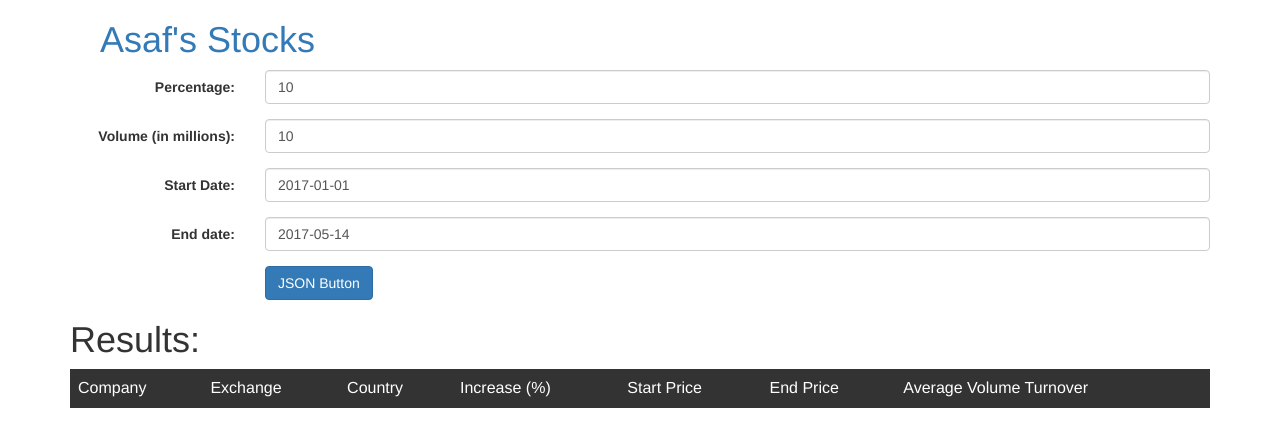
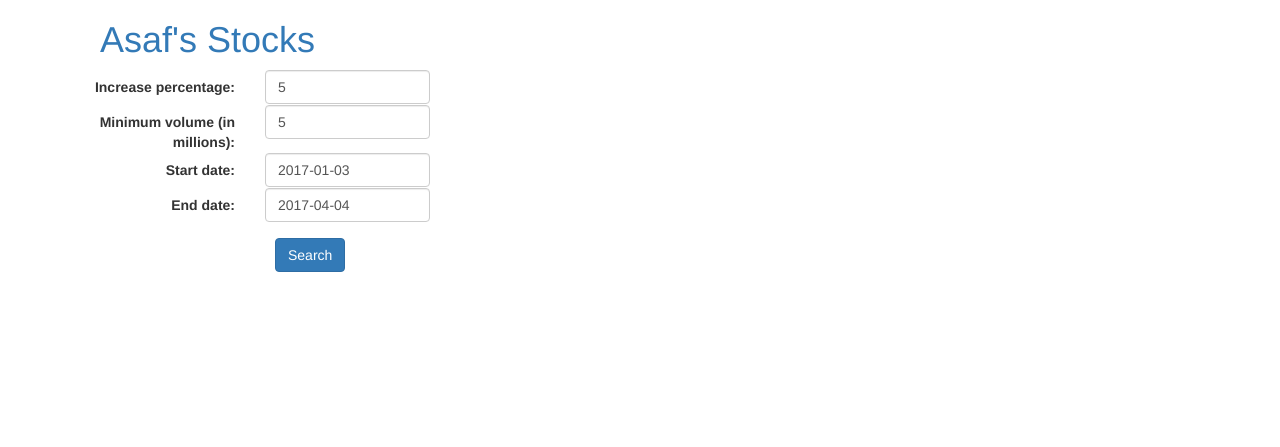
Before and after one commit to MGonen/stock-tracker, a Django app: page / in a window 1280 px wide. Shown: the top 447 px of the page. Run offline with Django 3.2, Linux system fonts and the light colour scheme; some libraries are stand-ins or nearby versions.

Commit message:
Revert to pre-json + Optimization

```diff
--- a/stock_tracker/static/stock_tracker/js/scripts.js
+++ b/stock_tracker/static/stock_tracker/js/scripts.js
@@ -8,13 +8,6 @@ $(function() {
         });
 });
 
-function handleSubmitBtnClick() {
-    const submit_btn = $('#submit-btn');
-    submit_btn.click(function (e) {
-        e.preventDefault();
-        getResults();
-    })
-}
 
 function showDetails() {
     const show_data_btn = $('#show-data-btn');
@@ -45,7 +38,7 @@ $(document).ready(function() {
     $('.spinner-div').hide();
     $('#hide-data-btn').hide();
     $('#details-table').hide();
-    handleSubmitBtnClick();
+    $("#myTable").tablesorter();
     showDetails();
     hideDetails();
     // showSpinner();
--- a/stock_tracker/templates/stock_tracker/main.html
+++ b/stock_tracker/templates/stock_tracker/main.html
@@ -6,51 +6,27 @@
 
 {% block scripts %}
     <script src="{% static 'stock_tracker/js/scripts.js' %}"></script>
-    <script src="{% static 'stock_tracker/js/get_main_data.js' %}"></script>
 {% endblock %}
 
 
 {% block content %}
 
-    <form class="form-horizontal" method="POST" autocomplete="off">{% csrf_token %}
+    <form method="POST" class="form-horizontal">{% csrf_token %}
         <div class="form-group">
-            <label class="control-label col-sm-2" for="percentage">Percentage:</label>
-            <div class="col-sm-10">
-                <input type="text" class="form-control" id="percentage" placeholder="Enter percentage" name="percentage" value="10">
+            {% for field in form %}
+                <div class="fieldWrapper">
+                    <label class="control-label col-sm-2" for="{{ field.auto_id }}">{{ field.label }}:</label>
+                    <div class="col-sm-2">
+                        {{ field }}
                     </div>
+                    <div class="col-sm-4" style="width: 100%"></div>
+                </div>
+            {% endfor %}
         </div>
 
-        <div class="form-group">
-            <label class="control-label col-sm-2" for="volume">Volume (in millions):</label>
-            <div class="col-sm-10">
-                <input type="text" class="form-control" id="volume" placeholder="Enter volume" name="volume" value="10">
-            </div>
-        </div>
-
-        <div class="form-group">
-            <label class="control-label col-sm-2" for="startDate">Start Date:</label>
-            <div class="col-sm-10">
-                <input type="text" class="form-control date_form_input" id="startDate" placeholder="Enter start date" name="startDate" value="2017-01-01">
-            </div>
-        </div>
-
-        <div class="form-group">
-            <label class="control-label col-sm-2" for="endDate">End date:</label>
-            <div class="col-sm-10">
-                <input type="text" class="form-control date_form_input" id="endDate" placeholder="Enter end date" name="endDate" value={{ today }}>
-            </div>
-        </div>
-
-{#        <div class="form-group">#}
-{#            <div class="col-sm-offset-2 col-sm-10">#}
-{#                <button id="post-btn" class="btn btn-default">Post Button</button>#}
-{#            </div>#}
-{#        </div>#}
-
-        <div class="form-group">
-            <div class="col-sm-offset-2 col-sm-10">
-                <button id="submit-btn" class="btn btn-primary">JSON Button</button>
-            </div>
+        <div class="col-sm-2"></div>
+        <div class="col-sm-6">
+            <button id="search-btn" name="submit" class="save btn btn-primary">Search</button>
         </div>
     </form>
 
@@ -59,10 +35,12 @@
     </div>
 
 
+    {% if results %}
         <h1>Results:</h1>
         <table class="table table-striped tablesorter" id="myTable">
             <thead>
                 <tr>
+{#                    <td><a href="{% url '' %}">Company name</a></td>#}
                     <td>Company</td>
                     <td>Exchange</td>
                     <td>Country</td>
@@ -73,8 +51,18 @@
                 </tr>
             </thead>
             <tbody>
-
+                {% for result in results %}
+                    <tr>
+                        <td><a href={% url 'results_details' start_date=form.start_date.value symbol=result.symbol end_date=form.end_date.value %}>{{ result.symbol }}</a></td>
+                        <td>{{ result.exchange }}</td>
+                        <td>{{ result.country }}</td>
+                        <td>{{ result.increase }}%</td>
+                        <td>{{ result.start_price }}</td>
+                        <td>{{ result.end_price }}</td>
+                        <td>{{ result.volume|intcomma }}</td>
+                    </tr>
+                {% endfor %}
             </tbody>
         </table>
-
+    {% endif %}
 {% endblock %}
--- a/stock_tracker/urls.py
+++ b/stock_tracker/urls.py
@@ -6,5 +6,6 @@ import views
 urlpatterns = (
     url(r'^$', views.Main.as_view(), name='main'),
     url(r'^results/(?P<symbol>[\w\.-]+)/(?P<start_date>\d{4}-\d{2}-\d{2})/(?P<end_date>\d{4}-\d{2}-\d{2})/$', views.results_details, name='results_details'),
-    url(r'^get-search-results/$', views.get_search_results, name='get_search_results'),
+    # url(r'^results/(?P<start_date>\d{4}-\d{2}-\d{2})/$', views.results_details_date, name='results_details'),
+    # url(r'^results/(?P<symbol>[\w\.]+)/(?P<start_date>\d{4}-\d{2}-\d{2})/$', views.results_details_symbol_date, name='result_details_symbol')
 )
--- a/stock_tracker/views.py
+++ b/stock_tracker/views.py
@@ -5,7 +5,7 @@ from django.shortcuts import render, redirect
 from django.views.generic import View
 from django.utils.dateparse import parse_date
 from django.urls import reverse
-from django.views.decorators.csrf import csrf_exempt
+from django.db.models import Q
 
 from jsonview.decorators import json_view
 import datetime
@@ -22,57 +22,89 @@ class Main(View):
     template_name = 'stock_tracker/main.html'
 
 
-    def get_results(self, post_request):
-        percentage = post_request.get('percentage')
-        volume = post_request.get('volume')
-        start_date = post_request.get('startDate')
-        end_date = post_request.get('endDate')
+    def get_results_alt(self, form):
+        percentage = float(form['increase_percentage'].value())
+        volume = float(form['minimum_volume'].value()) * 1000000
+        start_date = form['start_date'].value()
+        end_date = form['end_date'].value()
 
-        print '\n', percentage, volume, start_date, end_date, '\n'
+        filtered_stocks = Stock.objects.filter(Q(date=start_date) | Q(date=end_date)).order_by('company', 'date')
+        # print 'filtered stocks:', len(filtered_stocks)
 
         results = []
-        start_time = datetime.datetime.now().replace(microsecond=0)
-        chunks = 278
-        for i in range(chunks):
-            start_index = i* 100
-            end_index = (i+1) * 100
-            results += GetResults.main(percentage, volume, start_date, end_date, start_index, end_index)
-        end_time = datetime.datetime.now().replace(microsecond=0)
-        print 'total time: %s seconds' % (end_time - start_time)
+
+        for i in range(len(filtered_stocks)-1):
+            # print '%s/%s' % (i, len(filtered_stocks))
+            if filtered_stocks[i].company != filtered_stocks[i+1].company:
+                continue
+
+            else:
+                start_date_stock = filtered_stocks[i]
+                end_date_stock = filtered_stocks[i + 1]
+
+            if not start_date_stock or not end_date_stock:
+                # print 'Missing one of the dates'
+                continue
+
+            if start_date_stock.price == 0:
+                increase_percentage = 0
+            else:
+                increase_percentage = round(100*(end_date_stock.price - start_date_stock.price)/start_date_stock.price,2)
+
+            if abs(increase_percentage) <= percentage:
+                # print 'Price difference not big enough:', abs(increase_percentage), required_increase_percentage, abs(increase_percentage) < required_increase_percentage
+                continue
+
+
+            if start_date_stock.volume * start_date_stock.price < volume or end_date_stock.volume * end_date_stock.price < volume:
+                # print 'Turn over not big enough',
+                continue
+
+            results.append({
+                'symbol': start_date_stock.company.symbol,
+                'exchange': end_date_stock.company.exchange,
+                'country': end_date_stock.company.country,
+                'increase': increase_percentage,
+                'start_price':start_date_stock.price,
+                'end_price': end_date_stock.price,
+                'volume': end_date_stock.volume * end_date_stock.price
+            })
+
+            # print 'result added', start_date_stock.company
+
 
         return results
 
+    def get_results(self, form):
+        print 'GETTING RESULTS'
+        start_time = datetime.datetime.now().replace(microsecond=0)
+        results = []
 
-    def get(self, request):
-        today = datetime.datetime.today().strftime('%Y-%m-%d')
-        return render(request, self.template_name, {'today':today})
+        for company in Company.objects.all():
+            results.append(self.get_one_result(company, form))
 
-    def post(self, request):
-        return render(request, self.template_name, {'results': self.get_results(request.POST)})
+        results = filter(None, results)
+        end_time = datetime.datetime.now().replace(microsecond=0)
+        print 'total time:', end_time - start_time
+        return results
 
 
-class GetResults():
+    def get_one_result(self, company, form):
+        required_increase_percentage = float(form['increase_percentage'].value())
+        minimum_volume = float(form['minimum_volume'].value()) * 1000000
+        start_date = form['start_date'].value()
+        end_date = form['end_date'].value()
 
-    @classmethod
-    def main(cls, percentage, volume, start_date, end_date, start_index, end_index): #, from_company_number, to_company_number
-        percentage = float(percentage)
-        volume = float(volume)
-        print 'GETTING CHUNK RESULTS. '
-        # print 'All values:', percentage, volume, start_date, end_date, start_index, end_index
-        results = []
-        for company in Company.objects.all()[start_index:end_index]:
-            results.append(cls.get_one_result(company, percentage, volume, start_date, end_date))
-
-        results = filter(None, results)
-        print 'FINISHED CHUNK. Number of results:', len(results)
-        return results
-
-    @classmethod
-    def get_one_result(cls, company, percentage, volume, start_date, end_date):
+        company_stocks = Stock.objects.filter(company=company)
         try:
             start_date_stock = Stock.objects.get(company=company, date=start_date)
             end_date_stock = Stock.objects.get(company=company, date=end_date)
         except Stock.DoesNotExist:
+            return
+
+        # print '\ncompany:', company.name
+
+        if not start_date_stock or not end_date_stock:
             # print 'Missing one of the dates'
             return
 
@@ -81,66 +113,33 @@ class GetResults():
         else:
             increase_percentage = round(100*(end_date_stock.price - start_date_stock.price)/start_date_stock.price,2)
 
-        if abs(increase_percentage) <= percentage:
+        if abs(increase_percentage) <= required_increase_percentage:
             # print 'Price difference not big enough:', abs(increase_percentage), required_increase_percentage, abs(increase_percentage) < required_increase_percentage
             return
 
-        if start_date_stock.volume * start_date_stock.price < volume * 1000000 or end_date_stock.volume * start_date_stock.price < volume * 1000000:
+        if start_date_stock.volume * start_date_stock.price < minimum_volume or end_date_stock.volume * end_date_stock.price < minimum_volume:
             # print 'Turn over not big enough'
             return
 
         volume = end_date_stock.volume * end_date_stock.price
         return {'symbol': company.symbol, 'exchange': end_date_stock.company.exchange, 'country': end_date_stock.company.country, 'increase': increase_percentage, 'start_price':start_date_stock.price, 'end_price': end_date_stock.price, 'volume': volume}
 
-    @classmethod
-    def get_closest_date_stock(cls, stocks, date):
-        if not stocks:
-            return
-
-        date = parse_date(date)
-        if stocks.filter(date=date).exists():
-            return stocks.get(date=date)
-
-        else:
-            gte_stocks = stocks.filter(date__gte=date).order_by('date')
-            lte_stocks = stocks.filter(date__lte=date).order_by('-date')
-
-            if gte_stocks:
-                closest_gt_stock = gte_stocks[0]
-                dif_gt_stock = abs(closest_gt_stock.date - date).days
-            else:
-                dif_gt_stock = 10
 
 
-            if lte_stocks:
-                closest_lt_stock = lte_stocks[0]
-                dif_lt_stock = abs(closest_lt_stock.date - date).days
-            else:
-                dif_lt_stock = 10
 
-            if dif_gt_stock > 7 and dif_lt_stock > 7:
-                return
 
-            elif dif_gt_stock > dif_lt_stock:
-                return closest_lt_stock
+    def get(self, request):
+        form = MainForm(initial={'increase_percentage':'5', 'minimum_volume': '5', 'start_date': '2017-01-03', 'end_date': '2017-04-04'})
+        return render(request, self.template_name, {'form': form})
 
-            return closest_gt_stock
-
-@csrf_exempt
-@json_view
-def get_search_results(request):
-    # print 'request.POST:', request.POST
-    percentage = request.POST.get('percentage')
-    volume = int(request.POST.get('volume'))
-    start_date = request.POST.get('start_date')
-    end_date = request.POST.get('end_date')
-    i = int(request.POST.get('i'))
-    start_index = 100 * i
-    end_index = 100 * (i + 1)
-
-    # print '\n\npercentage: %s\nvolume: %s\nstartDate: %s\nendDate: %s\nstart index: %s\nEnd Index: %s\n\n' % (percentage, volume, start_date, end_date, start_index, end_index)
-    results = GetResults.main(percentage, volume, start_date, end_date, start_index, end_index)
-    return results
+    def post(self, request):
+        print 'RETRIEVING DATA'
+        form = MainForm(request.POST)
+        if form.is_valid():
+            results = self.get_results_alt(form)
+            # results = self.get_results(form)
+            print 'results:', len(results)
+            return render(request, self.template_name, {'form': form, 'results': results})
 
 
 def get_result_details(symbol, start_date, end_date):
```
Lines whose indentation alone changed are shown as unchanged.
